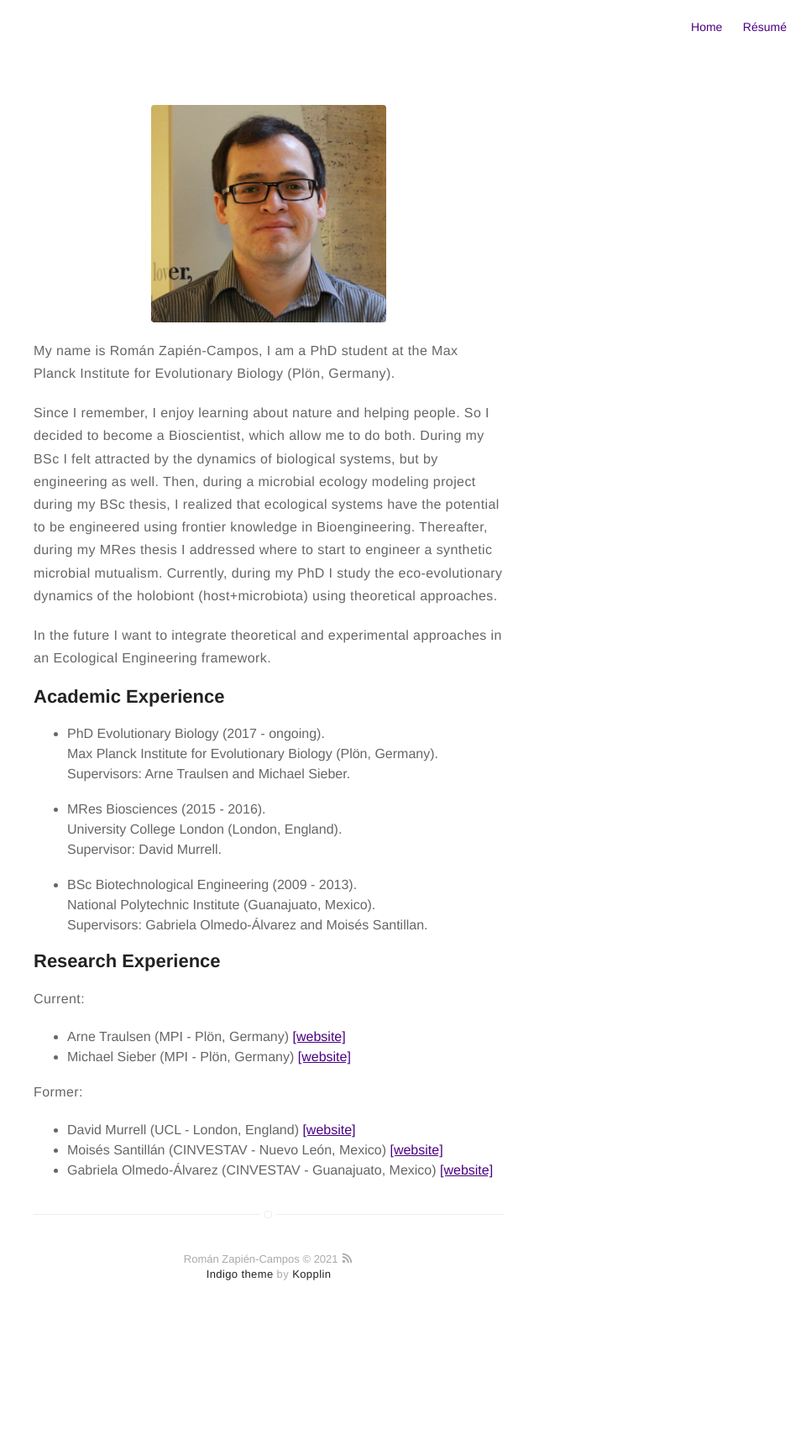
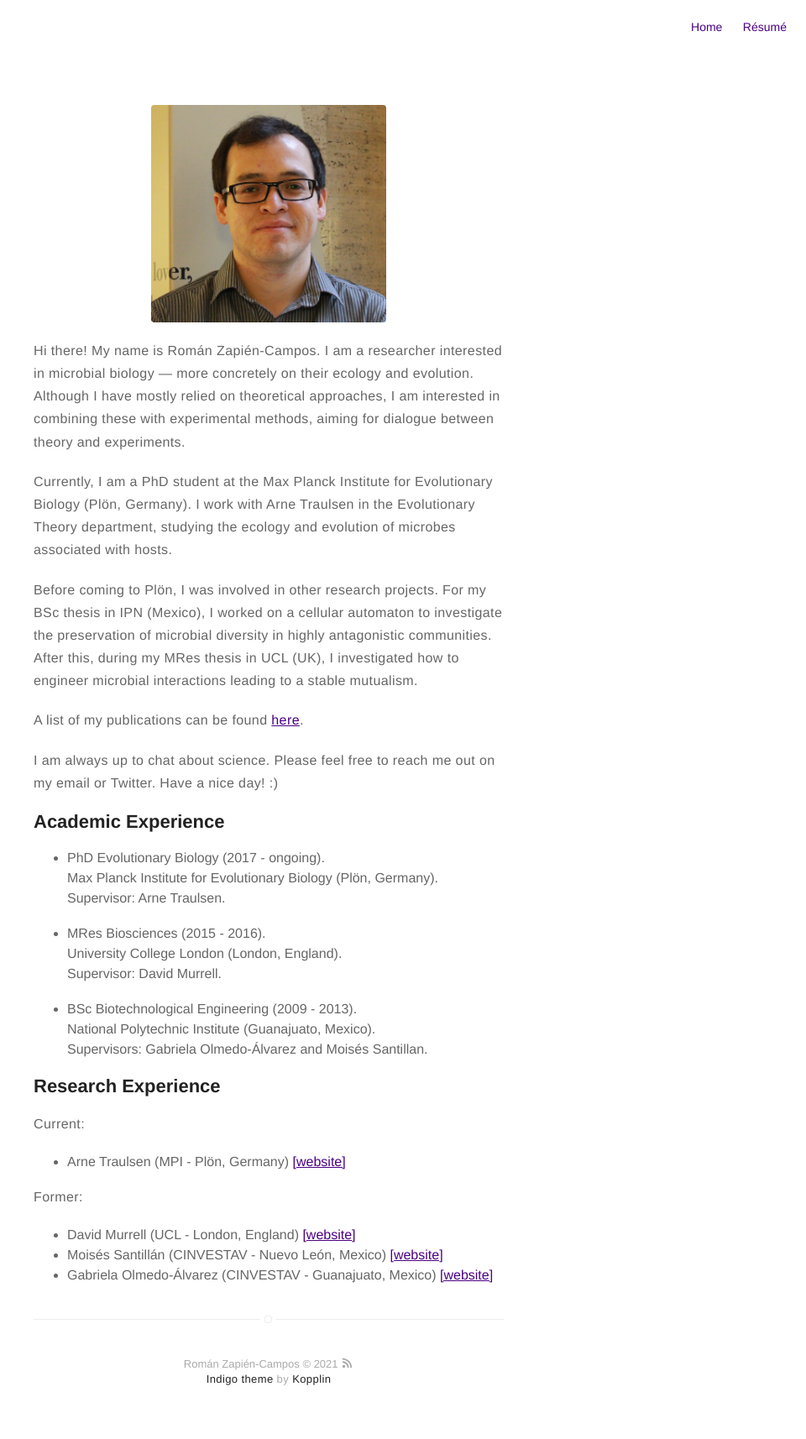
Before and after one commit to romanzapien/romanzapien.github.io, a Jekyll site: the page built from about.md, in a window 1280 px wide. Shown: the whole page at 84% size, without its empty margins (320-1280 px from the left). Built offline with Jekyll 4.4.1, drawn with Linux system fonts in a browser that asks for light colours; before the commit the page ends 1590 px from its top, so only the background shows below that.

Commit message:
11th update

```diff
--- a/about.md
+++ b/about.md
@@ -4,20 +4,20 @@ layout: page
 ---
 ![Profile Image]({{ site.url }}/{{ site.picture }})
 
-<p>My name is Román Zapién-Campos, I am a PhD student at the Max Planck Institute for Evolutionary Biology (Plön, Germany).</p>
+<p>Hi there! My name is Román Zapién-Campos. I am a researcher interested in microbial biology — more concretely on their ecology and evolution. Although I have mostly relied on theoretical approaches, I am interested in combining these with experimental methods, aiming for dialogue between theory and experiments.</p>
 
-<p>
-Since I remember, I enjoy learning about nature and helping people. So I decided to become a Bioscientist, which allow me to do both.
+<p>Currently, I am a PhD student at the Max Planck Institute for Evolutionary Biology (Plön, Germany). I work with Arne Traulsen in the Evolutionary Theory department, studying the ecology and evolution of microbes associated with hosts.</p>
 
-During my BSc I felt attracted by the dynamics of biological systems, but by engineering as well. Then, during a microbial ecology modeling project during my BSc thesis, I realized that ecological systems have the potential to be engineered using frontier knowledge in Bioengineering. Thereafter, during my MRes thesis I addressed where to start to engineer a synthetic microbial mutualism. Currently, during my PhD I study the eco-evolutionary dynamics of the holobiont (host+microbiota) using theoretical approaches.
-</p>
+<p>Before coming to Plön, I was involved in other research projects. For my BSc thesis in IPN (Mexico), I worked on a cellular automaton to investigate the preservation of microbial diversity in highly antagonistic communities. After this, during my MRes thesis in UCL (UK), I investigated how to engineer microbial interactions leading to a stable mutualism.</p>
 
-<p>In the future I want to integrate theoretical and experimental approaches in an Ecological Engineering framework.</p>
+<p>A list of my publications can be found <a href="https://scholar.google.com/citations?user=TyfoFisAAAAJ&hl=en">here</a>.</p>
+
+<p>I am always up to chat about science. Please feel free to reach me out on my email or Twitter. Have a nice day! :)</p>
 
 <h2>Academic Experience</h2>
 
 <ul class="skill-list">
-	<li>PhD Evolutionary Biology (2017 - ongoing).<br>Max Planck Institute for Evolutionary Biology (Plön, Germany).<br>Supervisors: Arne Traulsen and Michael Sieber.</li><br>
+	<li>PhD Evolutionary Biology (2017 - ongoing).<br>Max Planck Institute for Evolutionary Biology (Plön, Germany).<br>Supervisor: Arne Traulsen.</li><br>
 	<li>MRes Biosciences (2015 - 2016).<br>University College London (London, England).<br>Supervisor: David Murrell.</li><br>
 	<li>BSc Biotechnological Engineering (2009 - 2013).<br>National Polytechnic Institute (Guanajuato, Mexico).<br>Supervisors: Gabriela Olmedo-Álvarez and Moisés Santillan.</li>
 </ul>
@@ -27,7 +27,6 @@ During my BSc I felt attracted by the dynamics of biological systems, but by eng
 Current:
 <ul>
 	<li>Arne Traulsen (MPI - Plön, Germany) <a href="http://web.evolbio.mpg.de/~traulsen/">[website]</a></li>
-	<li>Michael Sieber (MPI - Plön, Germany) <a href="http://msieber.matryx.de/">[website]</a></li>
 </ul>
 
 Former:
```
